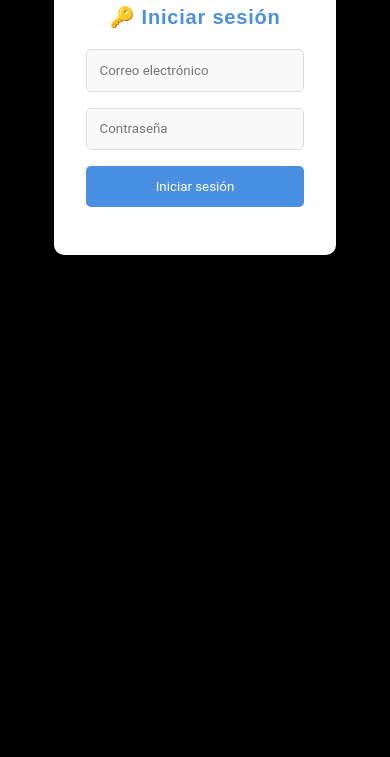
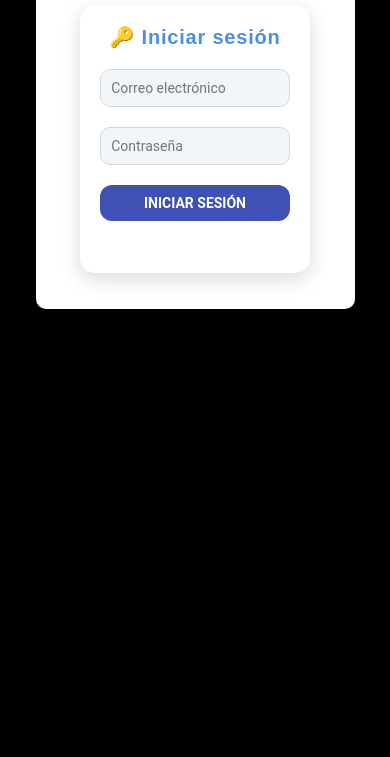
Before and after one commit to paginawebdemos/menulunamagica, a website: page public/admin.html in a window 390 px wide. Shown: the part 87-844 px from the top of the page. Drawn offline with nearby package versions, Linux system fonts and the light colour scheme.

Commit message:
Update styles.css

```diff
--- a/public/styles.css
+++ b/public/styles.css
@@ -1853,3 +1853,134 @@ form button:hover {
     padding: 10px;
   }
 }
+
+/* Estilo para el contenedor del formulario de inicio de sesión */
+#login-section {
+  max-width: 600px; /* Ancho máximo para computadoras */
+  width: 90%; /* Ancho adaptable para móviles */
+  margin: 40px auto; /* Centrado con espacio vertical */
+  padding: 30px; /* Espaciado interno */
+  background-color: #ffffff; /* Fondo blanco */
+  border-radius: 15px; /* Bordes redondeados */
+  box-shadow: 0 6px 20px rgba(0, 0, 0, 0.15); /* Sombra suave */
+  transition: all 0.3s ease; /* Transición suave para hover */
+}
+
+/* Efecto hover para el contenedor */
+#login-section:hover {
+  box-shadow: 0 8px 30px rgba(0, 0, 0, 0.2); /* Sombra más intensa */
+  transform: translateY(-5px); /* Elevación ligera */
+}
+
+/* Estilo del formulario de login */
+#login-form {
+  display: flex;
+  flex-direction: column;
+  gap: 20px; /* Espacio entre elementos */
+}
+
+/* Estilo de los campos de entrada */
+#login-form input[type="email"],
+#login-form input[type="password"] {
+  padding: 14px; /* Espaciado interno */
+  font-size: 16px; /* Tamaño de fuente legible */
+  border: 1px solid #cfd8dc; /* Borde gris claro */
+  border-radius: 10px; /* Bordes redondeados */
+  outline: none; /* Sin borde de foco por defecto */
+  background-color: #f3f6f9; /* Fondo claro */
+  transition: border 0.3s ease, box-shadow 0.3s ease; /* Transiciones suaves */
+  width: 100%; /* Ocupa todo el ancho disponible */
+  box-sizing: border-box; /* Evita desbordamientos */
+}
+
+/* Efecto focus para los campos de entrada */
+#login-form input[type="email"]:focus,
+#login-form input[type="password"]:focus {
+  border-color: #3f51b5; /* Borde azul al enfocar */
+  box-shadow: 0 0 8px rgba(63, 81, 181, 0.5); /* Sombra azul suave */
+}
+
+/* Estilo del botón de inicio de sesión */
+#login-form button {
+  padding: 15px; /* Espaciado interno */
+  background-color: #3f51b5; /* Azul oscuro */
+  color: #ffffff; /* Texto blanco */
+  border: none; /* Sin borde */
+  border-radius: 12px; /* Bordes redondeados */
+  cursor: pointer; /* Cursor de pointer */
+  font-size: 16px; /* Tamaño de fuente */
+  font-weight: 600; /* Texto en negrita */
+  text-transform: uppercase; /* Texto en mayúsculas */
+  transition: background-color 0.3s ease, transform 0.3s ease; /* Transiciones */
+}
+
+/* Efecto hover para el botón */
+#login-form button:hover {
+  background-color: #ff7043; /* Naranja al pasar el ratón */
+  transform: translateY(-3px); /* Elevación ligera */
+}
+
+/* Mensaje de error */
+#error-message {
+  text-align: center; /* Centrado */
+  font-size: 14px; /* Tamaño de fuente pequeño */
+  margin-top: 10px; /* Espacio superior */
+}
+
+/* Media query para computadoras (pantallas mayores a 768px) */
+@media (min-width: 769px) {
+  #login-section {
+    max-width: 600px; /* Ancho fijo para computadoras */
+    padding: 40px; /* Más espacio interno */
+  }
+
+  #login-form input[type="email"],
+  #login-form input[type="password"] {
+    padding: 16px; /* Más espacio en los inputs */
+    font-size: 17px; /* Fuente más grande */
+  }
+
+  #login-form button {
+    padding: 16px; /* Botón más grande */
+    font-size: 17px; /* Fuente más grande */
+  }
+}
+
+/* Media query para móviles (pantallas de 768px o menos) */
+@media (max-width: 768px) {
+  #login-section {
+    max-width: 95%; /* Ocupa casi todo el ancho */
+    padding: 25px; /* Menos espacio interno */
+    margin: 20px auto; /* Menos margen vertical */
+  }
+
+  #login-form input[type="email"],
+  #login-form input[type="password"] {
+    padding: 12px; /* Menos espacio en los inputs */
+    font-size: 15px; /* Fuente más pequeña */
+  }
+
+  #login-form button {
+    padding: 12px; /* Botón más pequeño */
+    font-size: 15px; /* Fuente más pequeña */
+  }
+}
+
+/* Media query para pantallas muy pequeñas (480px o menos) */
+@media (max-width: 480px) {
+  #login-section {
+    max-width: 98%; /* Máximo ancho */
+    padding: 20px; /* Menos espacio interno */
+  }
+
+  #login-form input[type="email"],
+  #login-form input[type="password"] {
+    padding: 10px; /* Inputs más compactos */
+    font-size: 14px; /* Fuente más pequeña */
+  }
+
+  #login-form button {
+    padding: 10px; /* Botón más compacto */
+    font-size: 14px; /* Fuente más pequeña */
+  }
+}
```
